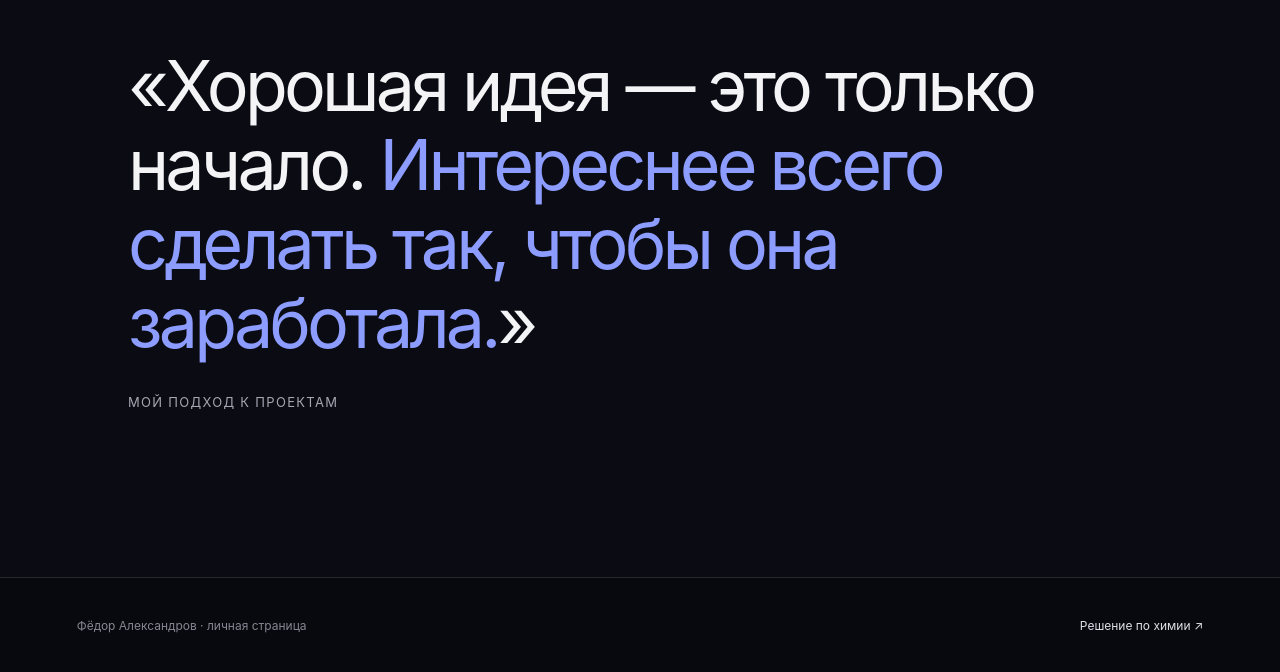
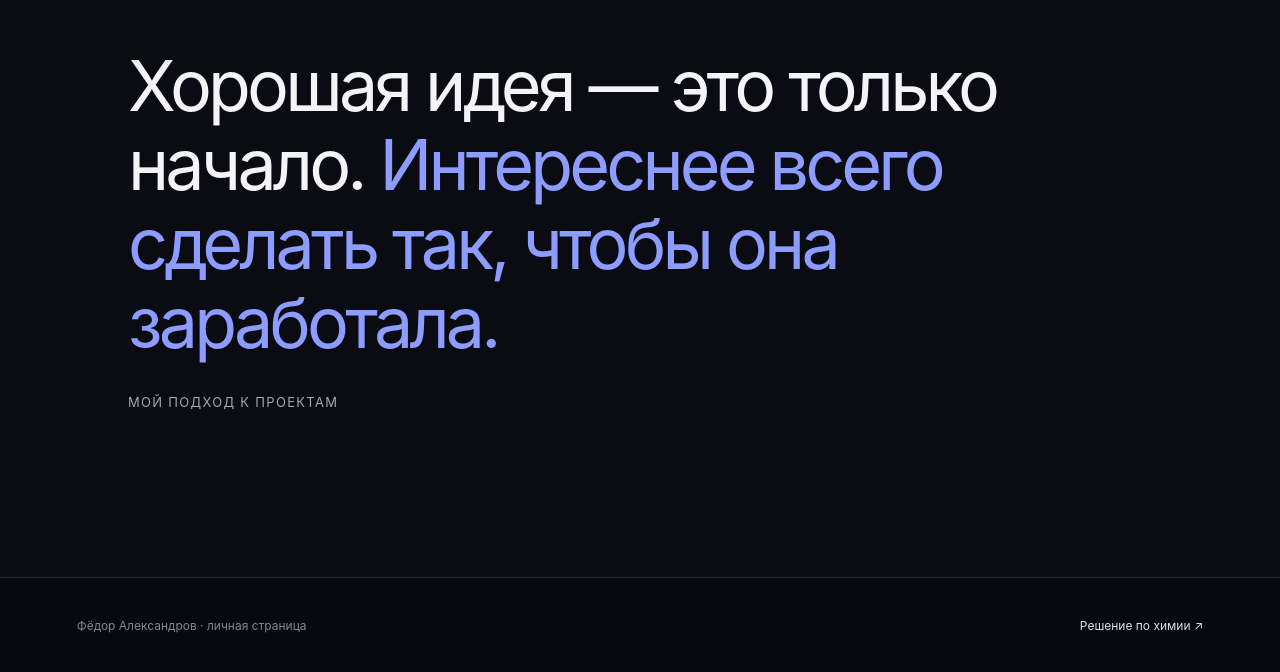
Before and after one commit to hgikvt51-hub/qFizp, a plain HTML site: page index.html in a window 1280 px wide. Shown: the part 3757-4429 px from the top of the page. Drawn offline with Linux system fonts and the light colour scheme.

Commit message:
Polish biography page

```diff
--- a/index.html
+++ b/index.html
@@ -23,7 +23,7 @@
 <section class="section about" id="about"><div class="section-top reveal">01 / Обо мне</div><h2 class="reveal">Интерес превращается<br>в работающие вещи.</h2><div class="about-grid"><p class="about-main reveal">Я Фёдор. Учусь в <em>Колледже электроники и информатики НИУ МИЭТ</em> и постепенно превращаю любопытство к технологиям в собственные проекты.</p><div class="about-side reveal delay1"><p>Меня особенно увлекают Android-разработка, продуманные интерфейсы и приложения, которыми действительно удобно пользоваться. Люблю идеи с характером: не просто красивый экран, а продукт, где дизайн и функции работают вместе.</p><p>Каждый проект для меня — возможность разобраться глубже, попробовать новое и довести задумку до результата.</p><div class="facts"><div class="fact"><b>Учусь</b><span>Электроника и информатика</span></div><div class="fact"><b>Создаю</b><span>Android-проекты и приложения</span></div><div class="fact"><b>Ценю</b><span>Плавность и удобство</span></div><div class="fact"><b>Двигаюсь</b><span>От идеи к рабочей версии</span></div></div></div></div></section>
 <section class="section timeline"><div class="section-top reveal">02 / Мой путь</div><h2 class="reveal">Сейчас — время<br>пробовать и строить.</h2><div class="timeline-wrap"><article class="event reveal"><i class="dot"></i><div class="label">Учёба</div><h3>Электроника и информатика</h3><p>Получаю образование в Колледже электроники и информатики НИУ МИЭТ — там, где технологии становятся не только интересом, но и предметом изучения.</p></article><article class="event reveal delay1"><i class="dot"></i><div class="label">Разработка</div><h3>Свои Android-идеи</h3><p>Экспериментирую с мобильными приложениями: продумываю настоящие экраны, сценарии и детали, а не только внешний вид.</p></article><article class="event reveal delay2"><i class="dot"></i><div class="label">В процессе</div><h3>Учиться на каждом запуске</h3><p>Проверяю идеи на практике, дорабатываю и ищу баланс между выразительным дизайном, анимациями и реальной скоростью приложения.</p></article></div></section>
 <section class="section projects"><div class="section-top reveal">03 / Чем занимаюсь</div><h2 class="reveal">Идеи, которые<br>становятся проектами.</h2><div class="cards"><article class="card reveal"><span class="card-num">01 — МОБИЛЬНЫЕ ПРИЛОЖЕНИЯ</span><h3>Android</h3><p>Создаю приложения с нативными экранами, продуманными сценариями и вниманием к ощущениям от использования.</p><span class="tag">Разработка</span></article><article class="card reveal delay1"><span class="card-num">02 — ОБЩЕНИЕ</span><h3>Клиенты и чаты</h3><p>Исследую, как можно по-новому оформить привычные интерфейсы, не теряя важных функций.</p><span class="tag">Интерфейсы</span></article><article class="card reveal delay2"><span class="card-num">03 — ОФЛАЙН-МИРЫ</span><h3>Игровые идеи</h3><p>Продумываю игровые системы, в которых интерес складывается из деталей, решений и развития.</p><span class="tag">Эксперименты</span></article></div></section>
-<section class="quote"><blockquote class="reveal">«Хорошая идея — это только начало. <span>Интереснее всего сделать так, чтобы она заработала.</span>»</blockquote><p class="reveal delay1">Мой подход к проектам</p></section>
+<section class="quote"><blockquote class="reveal">Хорошая идея — это только начало. <span>Интереснее всего сделать так, чтобы она заработала.</span></blockquote><p class="reveal delay1">Мой подход к проектам</p></section>
 </main>
 <footer class="footer"><span>Фёдор Александров · личная страница</span><a href="chemistry.html">Решение по химии ↗</a></footer>
 <script>
```
